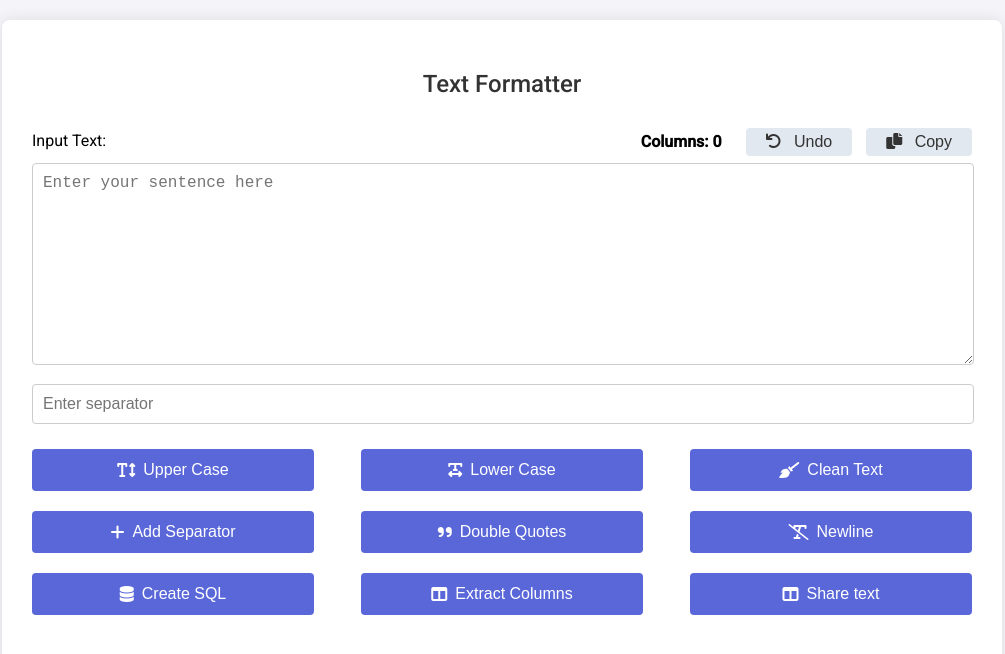
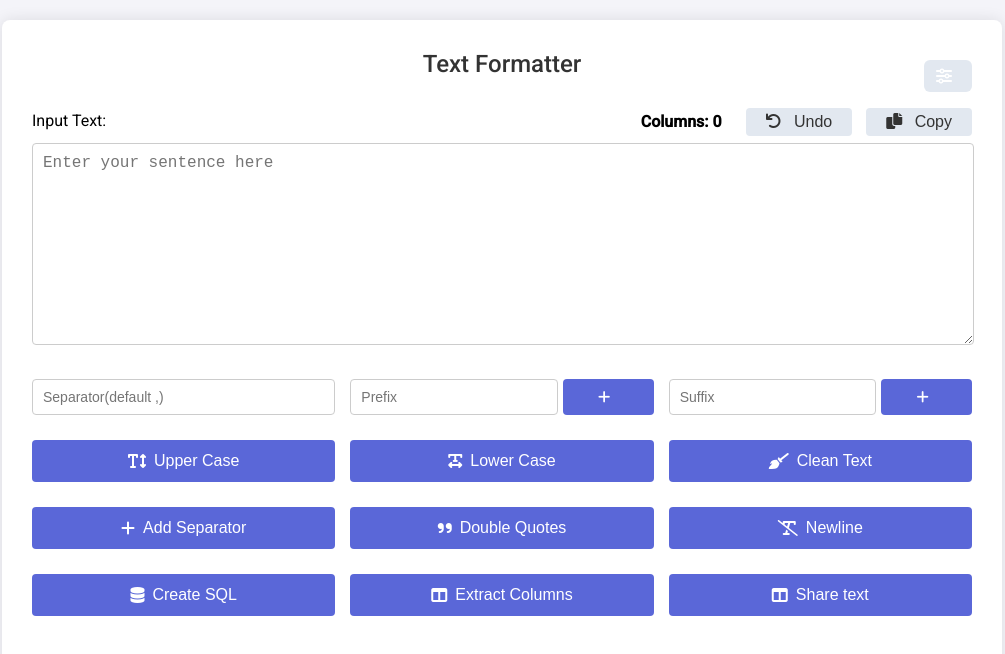
Before and after one commit to Bandhan-singh-katoch/tools, a plain HTML site: page text_format.html in a window 1280 px wide. Shown: the whole page, without its empty margins (138-1143 px from the left). Drawn offline with Linux system fonts and the light colour scheme.

Commit message:
added prefix, sufix and replacer

```diff
--- a/text_format.html
+++ b/text_format.html
@@ -140,12 +140,141 @@
         margin-top: 30px;
        }
 
+       .row-inputs {
+            display: flex;
+            gap: 10px;
+            align-items: center;
+            justify-content: space-between;
+        }
+
+        .input-block {
+            flex: 1;
+            display: flex;
+            gap: 5px;
+            align-items: flex-end;
+        }
+
+        .input-block input {
+    flex: 1;
+    padding: 8px 10px;
+    font-size: 14px;
+    height: 36px;
+    border-radius: 4px;
+    border: 1px solid #ccc;
+    box-sizing: border-box;
+}
+
+.mini-btn {
+    padding: 8px 14px;
+    font-size: 14px;
+    height: 36px;
+    line-height: 1;
+    border: none;
+    border-radius: 4px;
+    background-color: #5a67d8;
+    color: white;
+    cursor: pointer;
+    transition: background-color 0.3s ease;
+    display: inline-flex;
+    align-items: center;
+    justify-content: center;
+}
+
+.mini-btn:hover {
+    background-color: #4c51bf;
+}
+
+.header-bar {
+  position: relative;
+  text-align: center;
+  margin-bottom: 20px;
+}
+
+.header-bar h2 {
+  margin: 0;
+  font-weight: 500;
+  font-size: 24px;
+}
+
+.tools-wrapper {
+  position: absolute;
+  top: 0;
+  right: 0;
+}
+
+.dropdown-toggle {
+  background-color: #e2e8f0;
+  border: none;
+  padding: 8px 12px;
+  border-radius: 6px;
+  cursor: pointer;
+  font-size: 16px;
+  width: max-content;
+}
+
+.dropdown-panel {
+  position: absolute;
+  top: 100%;
+  right: 0;
+  margin-top: 10px;
+  background-color: #fff;
+  box-shadow: 0 4px 16px rgba(0, 0, 0, 0.1);
+  border-radius: 8px;
+  padding: 12px;
+  z-index: 999;
+  width: 250px;
+  display: flex;
+  flex-direction: column;
+  gap: 8px;
+}
+
+.dropdown-panel input {
+  padding: 8px;
+  font-size: 14px;
+  border: 1px solid #ccc;
+  border-radius: 4px;
+}
+
+.hidden {
+  display: none;
+}
+
+.column-wrapper {
+  display: grid;
+  grid-template-columns: repeat(3, 1fr); /* 3 equal columns */
+  gap: 15px;
+  margin-top: 20px;
+}
+
+.row-inputs,
+.row-buttons {
+  display: contents; /* Let the buttons and inputs flow into the grid columns */
+}
+
+.row-buttons button {
+  width: 100%;
+}
     </style>
 </head>
 
 <body>
     <div class="container">
-        <h2>Text Formatter</h2>
+        <div class="header-bar">
+            <h2>Text Formatter</h2>
+            <div class="tools-wrapper">
+                <button class="dropdown-toggle" onclick="toggleToolsDropdown()">
+                    <i class="fas fa-sliders-h"></i>
+                </button>
+                <div id="toolsDropdown" class="dropdown-panel hidden">
+                    <div class="dropdown-content">
+                        <input id="findText" placeholder="Find Text" />
+                        <input id="replaceText" placeholder="Replace With" />
+                        <button class="mini-btn" onclick="replaceTextInInput()">
+                            <i class="fas fa-exchange-alt"></i>
+                        </button>
+                    </div>
+                </div>
+            </div>    </div>
 
         <div class="form-group">
             <div class="label-undo-btn">
@@ -167,45 +296,40 @@
             <textarea id="inputText" placeholder="Enter your sentence here" rows="4"></textarea>
         </div>
 
-        <div class="form-group">
-            <input id="separator" placeholder="Enter separator" />
-        </div>
+        <div class="column-wrapper">
+            <!-- Input Row (3 columns) -->
+            <div class="input-block">
+                <input id="separator" placeholder="Separator(default ,)" />
+            </div>
+            <div class="input-block">
+                <input id="prefixInput" placeholder="Prefix" />
+                <button class="mini-btn" onclick="addPrefix()"><i class="fas fa-plus"></i></button>
+            </div>
+            <div class="input-block">
+                <input id="suffixInput" placeholder="Suffix" />
+                <button class="mini-btn" onclick="addSuffix()"><i class="fas fa-plus"></i></button>
+            </div>
 
-        <div class="button-row">
-            <button onclick="convertToUpperCase()">
-                <i class="fas fa-text-height"></i> Upper Case
-            </button>
-            <button onclick="convertToLowerCase()">
-                <i class="fas fa-text-width"></i> Lower Case
-            </button>
-            <button onclick="removeExtraSpaces()">
-                <i class="fas fa-broom"></i> Clean Text
-            </button>
-        </div>
+            <!-- Button Row 1 -->
+            <div class="row-buttons">
+                <button onclick="convertToUpperCase()"><i class="fas fa-text-height"></i> Upper Case</button>
+                <button onclick="convertToLowerCase()"><i class="fas fa-text-width"></i> Lower Case</button>
+                <button onclick="removeExtraSpaces()"><i class="fas fa-broom"></i> Clean Text</button>
+            </div>
 
-        <div class="button-row">
-            <button onclick="addSeparator()">
-                <i class="fas fa-plus"></i> Add Separator
-            </button>
-            <button onclick="surroundWithQuotes()">
-                <i class="fas fa-quote-right"></i> Double Quotes
-            </button>
-            <button onclick="convertToNewlineSeparated()">
-                <i class="fas fa-text-slash"></i> Newline
-            </button>
-        </div>
+            <!-- Button Row 2 -->
+            <div class="row-buttons">
+                <button onclick="addSeparator()"><i class="fas fa-plus"></i> Add Separator</button>
+                <button onclick="surroundWithQuotes()"><i class="fas fa-quote-right"></i> Double Quotes</button>
+                <button onclick="convertToNewlineSeparated()"><i class="fas fa-text-slash"></i> Newline</button>
+            </div>
 
-        <div class="button-row">
-            <button onclick="createSql()">
-                <i class="fas fa-database"></i> Create SQL
-            </button>
-            <button onclick="extractColumns()">
-                <i class="fas fa-columns"></i> Extract Columns
-            </button>
-            <button id="toggleIframeBtn" onclick="toggleIframe()">
-                <i class="fas fa-columns"></i> Share text
-            </button>
-        </div>
+            <!-- Button Row 3 -->
+            <div class="row-buttons">
+                <button onclick="createSql()"><i class="fas fa-database"></i> Create SQL</button>
+                <button onclick="extractColumns()"><i class="fas fa-columns"></i> Extract Columns</button>
+                <button onclick="toggleIframe()"><i class="fas fa-columns"></i> Share text</button>
+            </div>    </div>
 
 
         <div>
@@ -355,18 +479,6 @@
                     showCopied = false;
                     copyText()
                     window.open('https://codeshare.io/71939f4913d6c09f6323', '_blank');
-
-
-                    // const button = document.getElementById("toggleIframeBtn");
-                    // if (iframe.classList.contains("disabled")) {
-                    //     iframe.classList.remove("disabled");
-                    //     showCopied = false;
-                    //     copyText()
-                    //     // button.textContent = "Disable";
-                    // } else {
-                    //     iframe.classList.add("disabled");
-                    //     // button.textContent = "Enable";
-                    // }
                 }
 
             function insertText() {
@@ -393,6 +505,43 @@
                     };
                 }
 
+            function addPrefix() {
+                const prefix = document.getElementById('prefixInput').value;
+                if(prefix){
+                    saveState();
+                    const inputText = getInputText();
+                    const words = inputText.split(/[\s\n]+/).filter(str => str.trim().length > 0);
+                    const result = words.map(word => prefix + word).join(' ');
+                    setInputText(result);
+                }
+            }
+
+            function addSuffix() {
+                saveState();
+                const suffix = document.getElementById('suffixInput').value || '';
+                const inputText = getInputText();
+                const words = inputText.split(/[\s\n]+/).filter(str => str.trim().length > 0);
+                const result = words.map(word => word + suffix).join(' ');
+                setInputText(result);
+            }
+
+            function toggleToolsDropdown() {
+                    const dropdown = document.getElementById('toolsDropdown');
+                    dropdown.classList.toggle('hidden');
+                }
+
+            function replaceTextInInput() {
+                const find = document.getElementById('findText').value;
+                const replace = document.getElementById('replaceText').value || "";
+                if(find){
+                    saveState();
+                    const input = document.getElementById('inputText');
+                    input.value = input.value.split(find).join(replace);
+                }
+            }
+
+
+
 
     </script>
 
```
